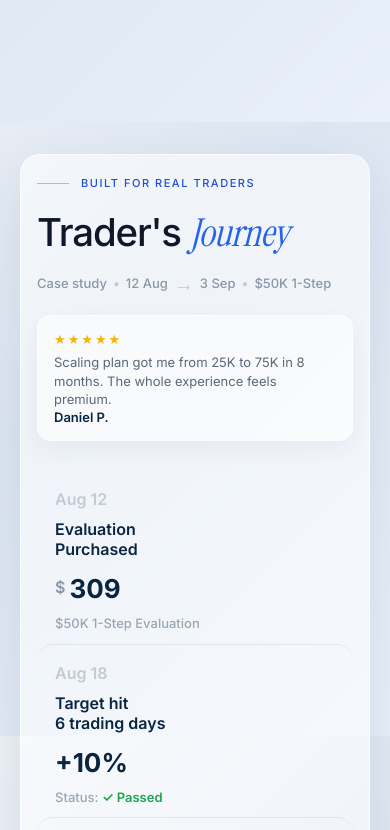
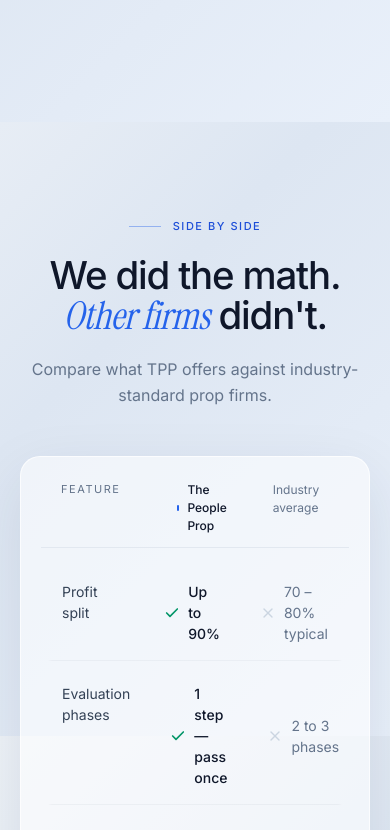
Before and after one commit to jatinkatariaaaa/thepeoplepropwebsite, a Next.js app: page / in a window 390 px wide. Shown: the part 6860-7690 px from the top of the page. Built offline with nearby package versions, Linux system fonts and the light colour scheme.

Commit message:
Hide Trader's Journey section on mobile view

```diff
--- a/src/components/landing/Features.tsx
+++ b/src/components/landing/Features.tsx
@@ -56,7 +56,7 @@ export function Features() {
   return (
     <section
       id="features"
-      className="relative py-8 md:py-12 overflow-hidden"
+      className="hidden md:block relative py-8 md:py-12 overflow-hidden"
     >
       <div className="relative mx-auto max-w-7xl px-5 md:px-8">
         <AnimatedSection>
```
